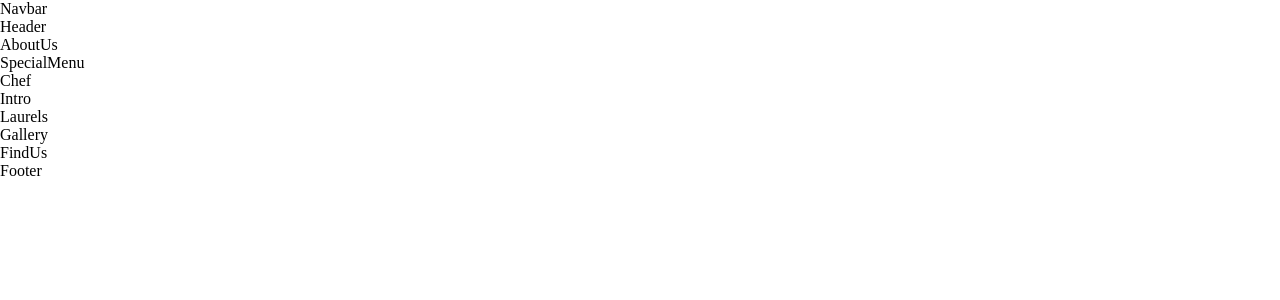
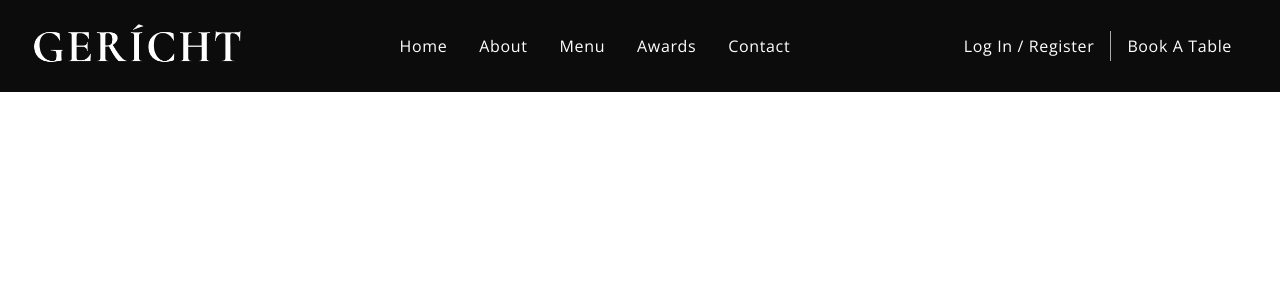
Before and after one commit to TangoRomeo80/restaurantSite, a React (Create React App) app: page / in a window 1280 px wide. Shown: the top 300 px of the page. Built offline with nearby package versions, Linux system fonts and the light colour scheme; the HTML template or start-up script is replaced by a standard one; a web font is replaced by a local one.

Commit message:
create navbar

```diff
--- a/src/App.js
+++ b/src/App.js
@@ -1,13 +1,23 @@
-import React from 'react';
+import React from 'react'
 
-import { AboutUs, Chef, FindUs, Footer, Gallery, Header, Intro, Laurels, SpecialMenu } from './container';
-import { Navbar } from './components';
-import './App.css';
+import {
+  AboutUs,
+  Chef,
+  FindUs,
+  Footer,
+  Gallery,
+  Header,
+  Intro,
+  Laurels,
+  SpecialMenu,
+} from './container'
+import { Navbar } from './components'
+import './App.css'
 
 const App = () => (
   <div>
     <Navbar />
-    <Header />
+    {/* <Header />
     <AboutUs />
     <SpecialMenu />
     <Chef />
@@ -15,8 +25,8 @@
     <Laurels />
     <Gallery />
     <FindUs />
-    <Footer />
+    <Footer /> */}
   </div>
-);
+)
 
-export default App;
+export default App
--- a/src/components/Navbar/Navbar.css
+++ b/src/components/Navbar/Navbar.css
@@ -0,0 +1,128 @@
+.app__navbar {
+  width: 100%;
+  display: flex;
+  justify-content: space-between;
+  align-items: center;
+  background: var(--color-black);
+  padding: 1rem 2rem;
+}
+
+.app__navbar-logo {
+  display: flex;
+  justify-content: flex-start;
+  align-items: center;
+}
+
+.app__navbar-logo img {
+  width: 150px;
+}
+
+.app__navbar-links {
+  flex: 1;
+  display: flex;
+  justify-content: center;
+  align-items: center;
+  list-style: none;
+}
+
+.app__navbar-links li {
+  margin: 0 1rem;
+  cursor: pointer;
+}
+
+.app__navbar-links li:hover {
+  color: var(--color-grey);
+}
+
+.app__navbar-login {
+  display: flex;
+  justify-content: flex-end;
+  align-items: center;
+}
+
+.app__navbar-login a {
+  margin: 0 1rem;
+  text-decoration: none;
+  transition: 0.5s ease;
+}
+
+.app__navbar-login a:hover {
+  border-bottom: 1px solid var(--color-golden);
+}
+
+.app__navbar-login div {
+  width: 1px;
+  height: 30px;
+  background-color: var(--color-grey);
+}
+
+.app__navbar-smallscreen {
+  display: none;
+}
+
+.app__navbar-smallscreen_overlay {
+  position: fixed;
+  top: 0;
+  left: 0;
+  width: 100%;
+  height: 100%;
+  background: var(--color-black);
+  transition: 0.5s ease;
+  flex-direction: column;
+  z-index: 5;
+}
+
+.app__navbar-smallscreen_overlay .overlay__close {
+  font-size: 27px;
+  color: var(--color-golden);
+  cursor: pointer;
+  position: absolute;
+  top: 20px;
+  right: 20px;
+}
+
+.app__navbar-smallscreen-links {
+  list-style: none;
+}
+
+.app__navbar-smallscreen-links li {
+  margin: 2rem;
+  cursor: pointer;
+  color: var(--color-golden);
+  font-size: 2rem;
+  text-align: center;
+  font-family: var(--font-base);
+}
+
+.app__navbar-smallscreen-links li:hover {
+  color: var(--color-white);
+}
+
+@media screen and (max-width: 2000px) {
+  .app__navbar-logo img {
+    width: 210px;
+  }
+}
+
+@media screen and (max-width: 1150px) {
+  .app__navbar-links {
+    display: none;
+  }
+  .app__navbar-smallscreen {
+    display: flex;
+  }
+}
+
+@media screen and (max-width: 650px) {
+  .app__navbar{
+    padding: 1rem;
+  }
+
+  .app__navbar-login{
+    display: none;
+  }
+
+  .app__navbar-logo img {
+    width: 110px;
+  }
+}
--- a/src/components/Navbar/Navbar.jsx
+++ b/src/components/Navbar/Navbar.jsx
@@ -1,11 +1,79 @@
-import React from 'react';
+import React, { useState } from 'react'
+import { GiHamburgerMenu } from 'react-icons/gi'
+import { MdOutlineRestaurantMenu } from 'react-icons/md'
 
-import './Navbar.css';
+import images from '../../constants/images'
+import './Navbar.css'
 
-const Navbar = () => (
-  <div>
-    Navbar
-  </div>
-);
+const Navbar = () => {
+  const [toggleMenu, setToggleMenu] = useState(false)
 
-export default Navbar;
+  return (
+    <nav className='app__navbar'>
+      <div className='app__navbar-logo'>
+        <img src={images.gericht} alt='app logo' />
+      </div>
+      <ul className='app__navbar-links'>
+        <li className='p__opensans'>
+          <a href='#home'>Home</a>
+        </li>
+        <li className='p__opensans'>
+          <a href='#about'>About</a>
+        </li>
+        <li className='p__opensans'>
+          <a href='#menu'>Menu</a>
+        </li>
+        <li className='p__opensans'>
+          <a href='#awards'>Awards</a>
+        </li>
+        <li className='p__opensans'>
+          <a href='#contact'>Contact</a>
+        </li>
+      </ul>
+      <div className='app__navbar-login'>
+        <a href='#login' className='p__opensans'>
+          Log In / Register
+        </a>
+        <div />
+        <a href='/' className='p__opensans'>
+          Book a Table
+        </a>
+      </div>
+      <div className='app__navbar-smallscreen'>
+        <GiHamburgerMenu
+          color='#fff'
+          fontSize={27}
+          onClick={() => setToggleMenu(true)}
+        />
+        {toggleMenu && (
+          <div className='app__navbar-smallscreen_overlay flex__center slide-bottom'>
+            <MdOutlineRestaurantMenu
+              fontSize={27}
+              className='overlay__close'
+              onClick={() => setToggleMenu(false)}
+            />
+            <ul className='app__navbar-smallscreen-links'>
+              <li className='p__opensans'>
+                <a href='#home'>Home</a>
+              </li>
+              <li className='p__opensans'>
+                <a href='#about'>About</a>
+              </li>
+              <li className='p__opensans'>
+                <a href='#menu'>Menu</a>
+              </li>
+              <li className='p__opensans'>
+                <a href='#awards'>Awards</a>
+              </li>
+              <li className='p__opensans'>
+                <a href='#contact'>Contact</a>
+              </li>
+            </ul>
+          </div>
+        )}
+      </div>
+    </nav>
+  )
+}
+
+export default Navbar
--- a/src/index.css
+++ b/src/index.css
@@ -4,12 +4,12 @@
   --font-base: 'Cormorant Upright', serif;
   --font-alt: 'Open Sans', sans-serif;
 
-  --color-golden: #DCCA87;
-  --color-black: #0C0C0C;
+  --color-golden: #dcca87;
+  --color-black: #0c0c0c;
   --color-gray: #545454;
-  --color-crimson: #F5EFDB;
-  --color-grey: #AAAAAA;
-  --color-white: #FFFFFF;
+  --color-crimson: #f5efdb;
+  --color-grey: #aaaaaa;
+  --color-white: #ffffff;
 }
 
 * {
@@ -25,28 +25,28 @@
 }
 
 .slide-bottom {
-  -webkit-animation: slide-bottom 0.5s cubic-bezier(0.250, 0.460, 0.450, 0.940) both;
-	animation: slide-bottom 0.5s cubic-bezier(0.250, 0.460, 0.450, 0.940) both;
+  -webkit-animation: slide-bottom 0.5s cubic-bezier(0.25, 0.46, 0.45, 0.94) both;
+  animation: slide-bottom 0.5s cubic-bezier(0.25, 0.46, 0.45, 0.94) both;
 }
 
 @-webkit-keyframes slide-bottom {
   0% {
     -webkit-transform: translateY(-25%);
-            transform: translateY(-25%);
+    transform: translateY(-25%);
   }
   100% {
     -webkit-transform: translateY(0);
-            transform: translateY(0);
+    transform: translateY(0);
   }
 }
 
 @keyframes slide-bottom {
   0% {
     -webkit-transform: translateY(-25%);
-            transform: translateY(-25%);
+    transform: translateY(-25%);
   }
   100% {
     -webkit-transform: translateY(0);
-            transform: translateY(0);
+    transform: translateY(0);
   }
 }
```
Also changed, not shown: src/index.js (+5 -5 lines), src/App.css (indentation only).
